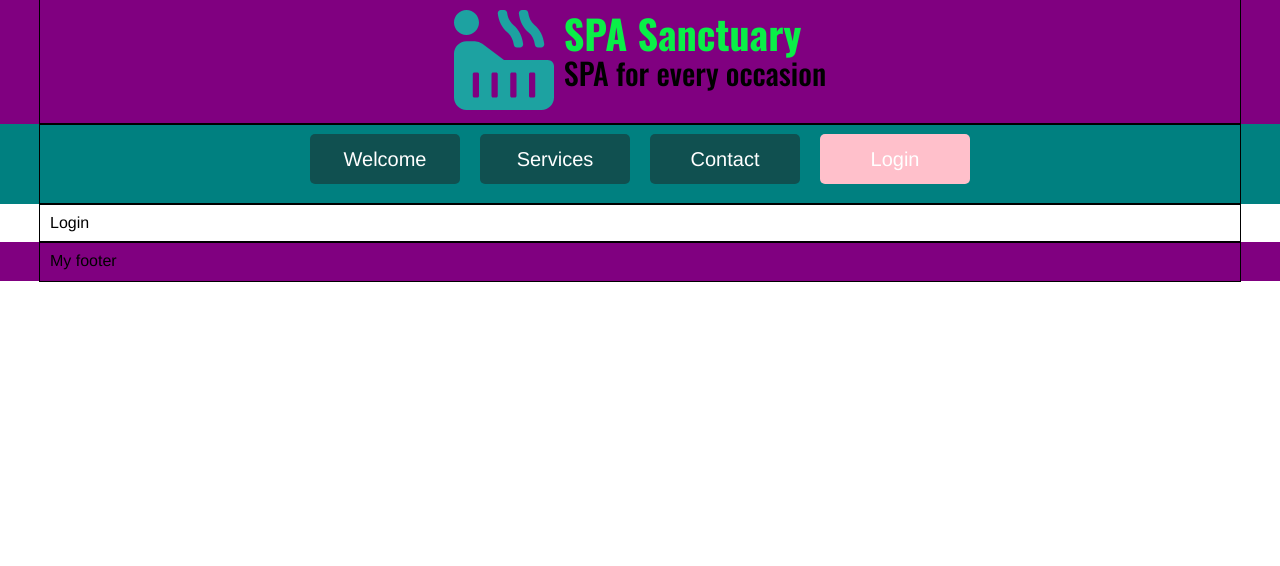
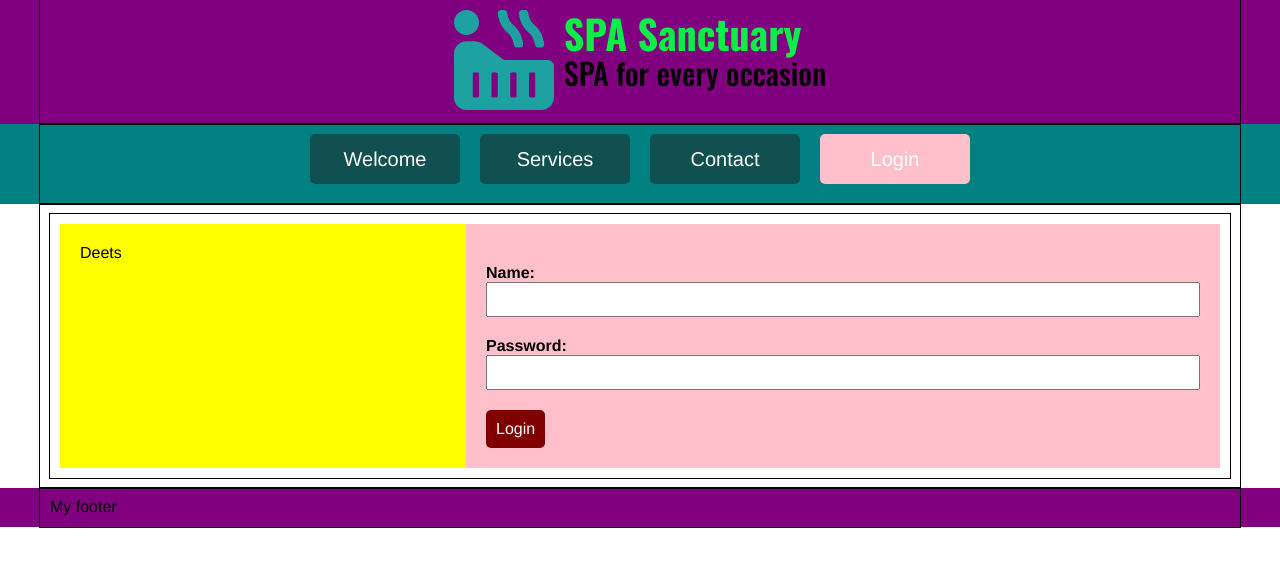
Before and after one commit to tbatunclax/web1-workbook, a React (Create React App) app in the folder SPA-In-Class/: page /login in a window 1280 px wide. Shown: the top 566 px of the page. Built offline with nearby package versions, Linux system fonts and the light colour scheme.

Commit message:
add login

```diff
--- a/SPA-In-Class/src/App/Pages/Login.jsx
+++ b/SPA-In-Class/src/App/Pages/Login.jsx
@@ -1,6 +1,11 @@
 import React from 'react';
 import styled from 'styled-components';
 import Helmet from 'react-helmet';
+
+
+import Deets from './Login/Deets.jsx';
+import LoginForm from './Login/LoginForm.jsx';
+import GoogleMap from './Login/GoogleMap.jsx';
 
 const Login = () => {
 
@@ -9,7 +14,14 @@
             <Helmet>
                 <title>Login :: SPA App</title>
             </Helmet>
-            Login
+            <div className="nested-wrapper">
+                <div className="column column1">
+                    <Deets />
+                </div>
+                <div className="column column2">
+                    <LoginForm />
+                </div>
+            </div>
         </LoginStyled>
     );
 }
@@ -17,5 +29,21 @@
 export default Login;
 
 const LoginStyled = styled.div`
+        .nested-wrapper {
+                display: flex;
+
+                .column {
+                    padding: 20px;
+                }
+
+                .column1 {
+                    width: 35%;
+                    background-color: yellow;
+                }
+                .column2 {
+                    width: 65%;
+                    background-color: pink;
+                }
+            }
 
 `;
--- /dev/null
+++ b/SPA-In-Class/src/App/Pages/Login/Deets.jsx
@@ -0,0 +1,17 @@
+import React from 'react';
+import styled from 'styled-components';
+
+const Deets = () => {
+
+    return (
+        <DeetsStyled className='Deets'>
+            Deets
+        </DeetsStyled>
+    );
+}
+
+export default Deets;
+
+const DeetsStyled = styled.div`
+
+`;
--- /dev/null
+++ b/SPA-In-Class/src/App/Pages/Login/GoogleMap.jsx
@@ -0,0 +1,17 @@
+import React from 'react';
+import styled from 'styled-components';
+
+const GoogleMap = () => {
+
+    return (
+        <GoogleMapStyled className='GoogleMap'>
+            GoogleMap
+        </GoogleMapStyled>
+    );
+}
+
+export default GoogleMap;
+
+const GoogleMapStyled = styled.div`
+
+`;
--- /dev/null
+++ b/SPA-In-Class/src/App/Pages/Login/LoginForm.jsx
@@ -0,0 +1,139 @@
+import React, { useState } from 'react';
+import styled from 'styled-components';
+
+/* Scripts ---------- */
+import API from '../../../common/axios.js';
+
+/* Components -------- */
+import FormGroup from '../../../common/Forms/FormGroup.jsx';
+import Button from '../../../common/Forms/Button.jsx'
+
+const formFields = {
+    nameField: {
+        id: 'userName',
+        label: 'Name',
+        inputType: 'text',
+        value: '',
+        validate: {
+            required: true,
+            valid: true,
+            message: '',
+        }
+    },
+    emailField: {
+        id: 'userPassword',
+        label: 'Password',
+        inputType: 'password',
+        value: '',
+        validate: {
+            required: true,
+            valid: true,
+            message: '',
+        }
+    },
+    /*messageField: {
+        id: 'userMessage',
+        label: 'Message',
+        inputType: 'textarea',
+        value: '',
+        validate: {
+            required: false,
+            valid: true,
+            message: '',
+        }
+    },*/
+}
+
+
+
+const LoginForm = () => {
+
+    const [userName, userNameUpdate] = useState(formFields.nameField);
+    const [userPassword, userPasswordUpdate] = useState(formFields.emailField);
+    //const [userMessage, userMessageUpdate] = useState(formFields.messageField);
+
+    const handleChange = (event, formField) => {
+        // console.log(event.target.value, formField);
+//grandpa
+        //update input
+        const newField = {
+            // clone of the formField (spread operator)
+            ...formField,
+            value: event.target.value,
+        }
+        //if() condition
+        if(newField.validate.required === true){
+            console.log('Validating: ', newField.label);
+
+            if(newField.value.length < 7){
+                newField.validate.valid =false;
+                newField.validate.message = `You forgot to fill out the ${newField.label} field`;
+
+            }else {
+                newField.validate.valid =true;
+                newField.validate.message = ``;
+            }
+
+        }
+
+
+
+        if(formField.id === 'userName') {
+            userNameUpdate(newField);
+        }
+
+        if (formField.id === 'userPassword'){
+            userPasswordUpdate(newField);
+        }
+        /*if (formField.id === 'userMessage'){
+            userMessageUpdate(newField);
+        }*/
+    }
+
+    //method to submit
+
+    const handleFormSubmit = (event) => {
+        event.preventDefault();
+        console.log('Captured Form Submit, we will take it from here.');
+
+        if( userName.validate.valid === true && userPassword.validate.valid === true ){
+            console.log('Valid Submitting form.');
+
+            // .. AJAX goes here: AKA AXIOS
+
+            const postData = {
+                userName: userName,
+                userPassword: userPassword,
+                //userMessage: userMessage,
+            }
+
+
+            API.post('/sendPSWD', postData).then((result)=>{
+                    console.log('result', result);
+            });
+        }
+    }
+
+    return (
+        <ContactFormStyled className='ContactForm'>
+            <form onSubmit={ handleFormSubmit }>
+                <FormGroup
+                    formField = { userName }
+                    onChange={ handleChange }
+                />
+                <FormGroup
+                    formField = { userPassword }
+                    onChange={ handleChange }
+                />
+
+                <Button type='submit'>Login</Button>
+            </form>
+        </ContactFormStyled>
+    );
+}
+
+export default LoginForm;
+
+const ContactFormStyled = styled.div`
+
+`;
```
